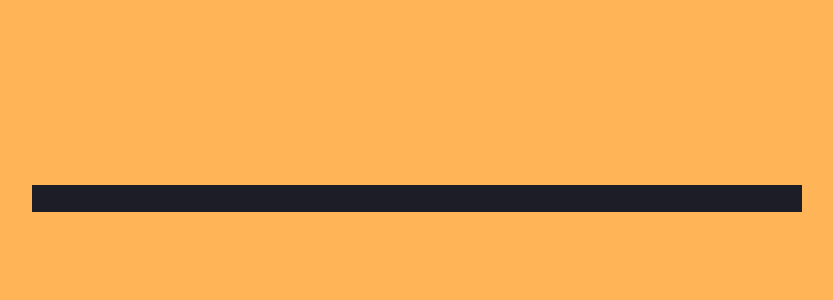
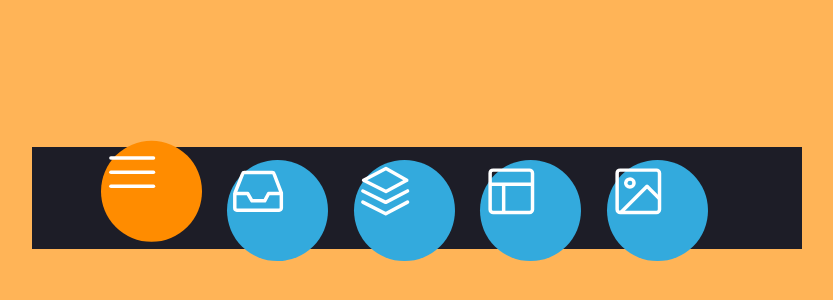
Before and after one commit to pooya2293/css-projects, a plain HTML site: page 05-new-navigation-bulb/index.html in a window 1280 px wide. Shown: the part 202-502 px from the top of the page, without its empty margins (223-1056 px from the left). Drawn offline with Linux system fonts and the light colour scheme.

Commit message:
add stroke setup for icon and bulbs menu__items

```diff
--- a/05-new-navigation-bulb/style.css
+++ b/05-new-navigation-bulb/style.css
@@ -40,5 +40,46 @@ body {
 
 .menu__item {
 	all: unset;/*new*/
+	flex-grow: 1;
+	z-index: 100;
+	cursor: pointer;
+	position: relative;
+	border-radius: 50%;
+	align-items: center;
+	justify-content: center;
+	padding: 0.55em 0 0.85em;
+	transition: transform var(--timeOut , var(--duration));
+}
 
+.menu__item::before{
+	content: '';
+	z-index: -1;
+	width: 4.2em;
+	height: 4.2em;
+	border-radius: 50%;
+	position: absolute;
+	/*transform: scale(0);*/
+	background-color: #3ad;
+	transition: background-color var(--duration), transform var(--duration);
 }
+
+.menu__item.active {
+	transform: translate3d(0,-0.8em , 0);
+}
+
+.menu__item.active::before {
+	transform: scale(1);
+	background-color: var(--bgColorItem)
+}
+
+.icon {
+	width: 2.6em;
+	height: 2.6em;
+	stroke: white;
+	fill: transparent;
+	stroke-width: 1pt;
+	stroke-miterlimit: 10;
+	stroke-linecap: round;
+	stroke-linejoin: round;
+	stroke-dasharray: 400;
+}
```
